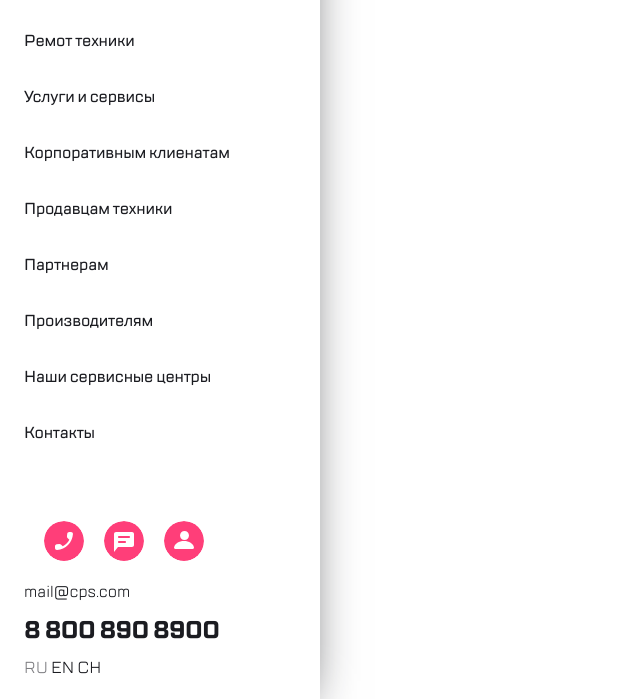
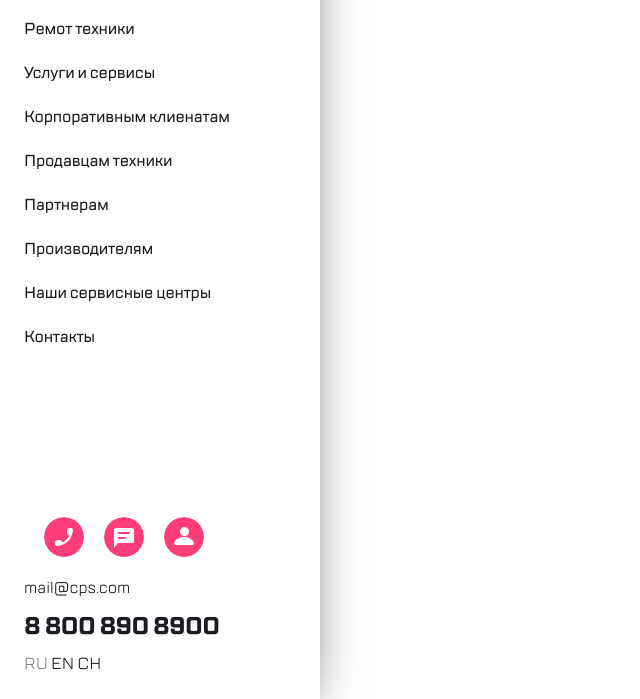
Before and after one commit to OlegTheWind/mak1.4, a plain HTML site: page index.html in a window 1280 px wide. Shown: the part 101-800 px from the top of the page, without its empty margins (0-640 px from the left). Drawn offline with Linux system fonts and the light colour scheme.

Commit message:
Update base.css

```diff
--- a/base.css
+++ b/base.css
@@ -98,7 +98,7 @@ button{
 }
 
 .menu__list-text{
-    margin: 32px 24px;
+    margin: 20px 24px;
 }
 
 .aside__menu{
```
